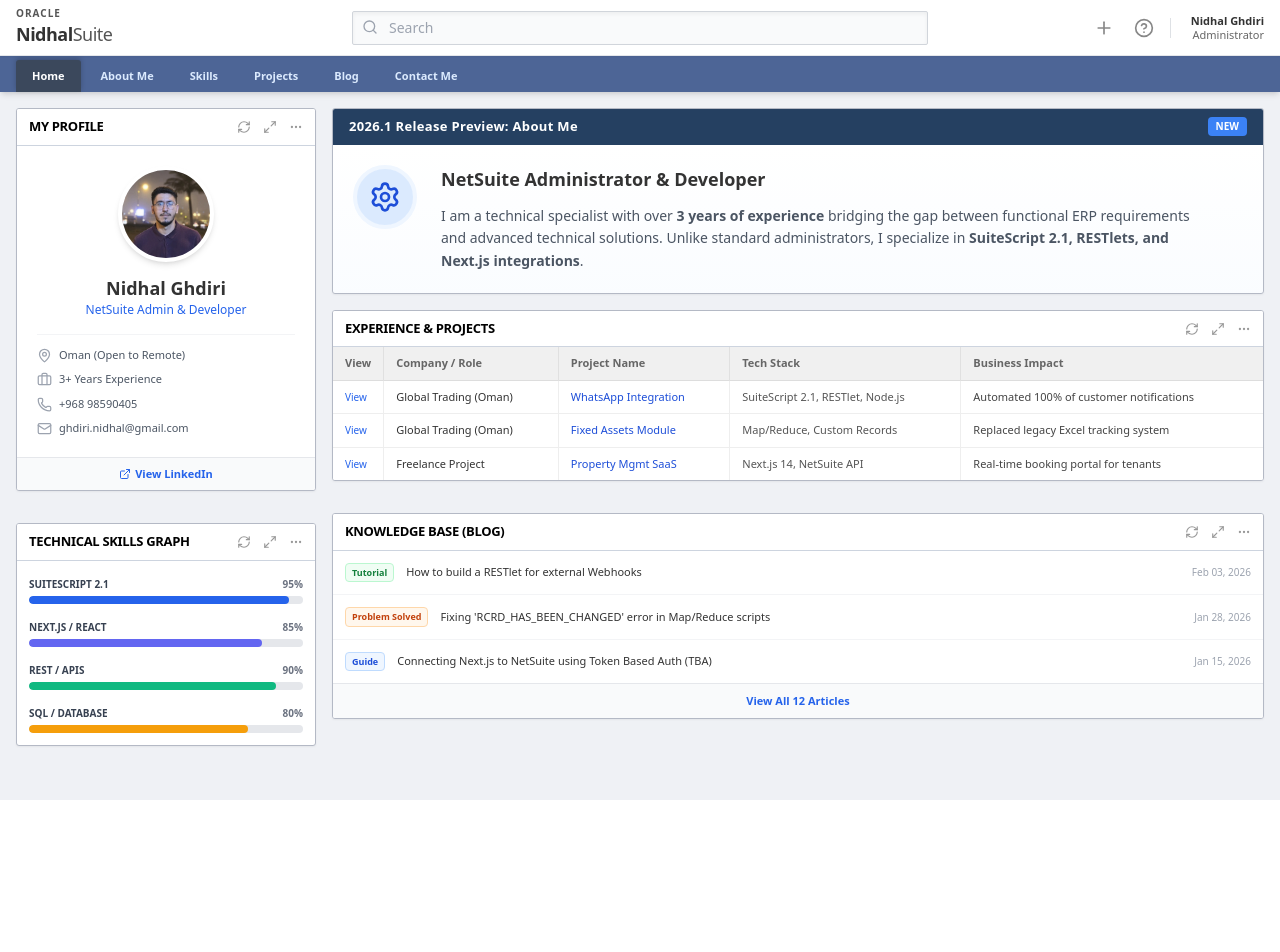
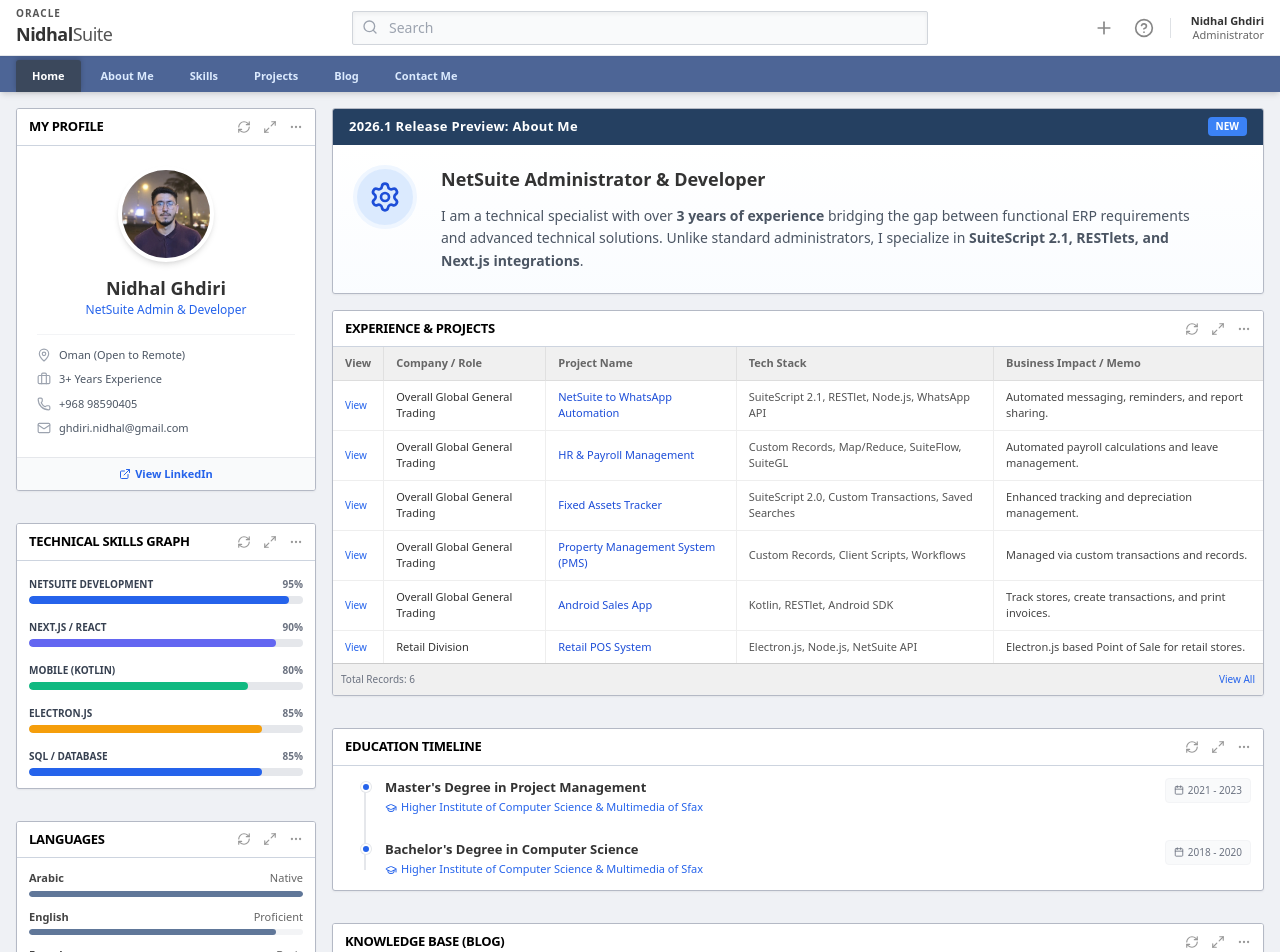
Before and after one commit to nidhalwebtest-ux/portfolio, a Next.js app: page / in a window 1280 px wide. Shown: the top 952 px of the page. Before the commit the page ends 800 px from the top, so only its background shows below. Built offline with nearby package versions, Linux system fonts and the light colour scheme.

Commit message:
Inprove Netsuite Dashboard UI/UX 3

```diff
--- a/app/data.ts
+++ b/app/data.ts
@@ -1,51 +1,168 @@
 export type Project = {
   id: string;
-  type: "Integration" | "SuiteScript" | "Workflow" | "Advanced PDF";
+  type:
+    | "Integration"
+    | "SuiteScript"
+    | "Custom Module"
+    | "Mobile App"
+    | "Desktop App";
   title: string;
-  custEntity: string; // Customer Name
-  status: "Released" | "Testing" | "Planned";
+  custEntity: string; // Client or Company Name
+  status: "Released" | "In Progress" | "Testing";
   date: string;
-  memo: string; // Short description
-  description: string; // Long HTML description
+  memo: string; // Short "Impact" description for the list view
+  description: string; // Detailed HTML description for the record view
   techStack: string[];
 };
 
 export const projects: Project[] = [
   {
-    id: "PRJ-001",
+    id: "INT-001",
     type: "Integration",
-    title: "WhatsApp Notification System",
-    custEntity: "Global General Trading",
+    title: "NetSuite to WhatsApp Automation",
+    custEntity: "Overall Global General Trading",
     status: "Released",
-    date: "02/02/2026",
-    memo: "Automated 2-way sync using RESTlets",
-    description:
-      "<p>Engineered a RESTlet-based middleware to connect NetSuite with WhatsApp Business API...</p>",
-    techStack: ["SuiteScript 2.1", "Node.js", "RESTlet"],
+    date: "2024-02-01",
+    memo: "Automated messaging, reminders, and report sharing.",
+    description: `
+      <p><strong>Business Problem:</strong> The sales team experienced delays in communicating order updates and sharing invoices with clients manually.</p>
+      <br>
+      <p><strong>Solution:</strong> Engineered a robust integration between NetSuite and the WhatsApp Business API using SuiteScript 2.1 and RESTlets.</p>
+      <ul>
+        <li>Automated order confirmation messages upon Sales Order approval.</li>
+        <li>Implemented scheduled scripts to send payment reminders with PDF invoice attachments.</li>
+        <li>Reduced manual communication time by approximately 40%.</li>
+      </ul>
+    `,
+    techStack: ["SuiteScript 2.1", "RESTlet", "Node.js", "WhatsApp API"],
   },
   {
-    id: "PRJ-002",
-    type: "SuiteScript",
-    title: "HR & Payroll Module",
-    custEntity: "Internal Project",
+    id: "MOD-002",
+    type: "Custom Module",
+    title: "HR & Payroll Management",
+    custEntity: "Overall Global General Trading",
     status: "Released",
-    date: "15/01/2026",
-    memo: "Custom payroll calculations and leave management",
-    description:
-      "<p>Built a custom record structure to handle employee leave requests and salary slip generation...</p>",
-    techStack: ["Map/Reduce", "Suitelet", "Custom Records"],
+    date: "2023-11-15",
+    memo: "Automated payroll calculations and leave management.",
+    description: `
+      <p><strong>Challenge:</strong> The company relied on external software for payroll, causing data discrepancies with the ERP finance data.</p>
+      <br>
+      <p><strong>Solution:</strong> Built a native HRIS module entirely within NetSuite.</p>
+      <ul>
+        <li>Created Custom Records for Employees, Leave Requests, and Salary Structures.</li>
+        <li>Wrote Map/Reduce scripts to automate monthly salary slip generation based on attendance and leave balance.</li>
+        <li>Implemented SuiteFlow workflows for leave approval hierarchies.</li>
+      </ul>
+    `,
+    techStack: ["Custom Records", "Map/Reduce", "SuiteFlow", "SuiteGL"],
   },
   {
-    id: "PRJ-003",
-    type: "Advanced PDF",
-    title: "Dynamic Invoice Layout",
-    custEntity: "Retail Client",
+    id: "MOD-003",
+    type: "Custom Module",
+    title: "Fixed Assets Tracker",
+    custEntity: "Overall Global General Trading",
     status: "Released",
-    date: "10/12/2025",
-    memo: "HTML/FreeMarker template with conditional logic",
-    description:
-      "<p>Created a complex Advanced PDF/HTML template that changes layout based on subsidiary...</p>",
-    techStack: ["FreeMarker", "HTML/CSS", "BFO"],
+    date: "2023-08-10",
+    memo: "Enhanced tracking and depreciation management.",
+    description: `
+      <p>Developed a custom Fixed Assets solution to replace legacy Excel tracking.</p>
+      <ul>
+        <li>Automated depreciation journal entries using Scheduled Scripts.</li>
+        <li>Created a dashboard for Finance to view asset value in real-time.</li>
+        <li>Ensured 100% compliance with internal accounting standards.</li>
+      </ul>
+    `,
+    techStack: ["SuiteScript 2.0", "Custom Transactions", "Saved Searches"],
   },
-  // Add more from your CV...
+  {
+    id: "APP-004",
+    type: "Custom Module",
+    title: "Property Management System (PMS)",
+    custEntity: "Overall Global General Trading",
+    status: "Released",
+    date: "2023-05-20",
+    memo: "Managed via custom transactions and records.",
+    description: `
+      <p>A comprehensive system to manage real estate assets directly within NetSuite.</p>
+      <ul>
+        <li>Tracked tenant contracts, rental payments, and unit availability.</li>
+        <li>Automated recurring invoicing for rent based on contract terms.</li>
+        <li>Built utilizing Custom Transactions to separate rental income from standard sales.</li>
+      </ul>
+    `,
+    techStack: ["Custom Records", "Client Scripts", "Workflows"],
+  },
+  {
+    id: "MOB-005",
+    type: "Mobile App",
+    title: "Android Sales App",
+    custEntity: "Overall Global General Trading",
+    status: "Released",
+    date: "2023-03-01",
+    memo: "Track stores, create transactions, and print invoices.",
+    description: `
+      <p>Built a native Android application for field sales representatives to operate offline and sync with NetSuite.</p>
+      <ul>
+        <li>Enabled sales reps to create Sales Orders and print invoices via Bluetooth thermal printers.</li>
+        <li>Syncs data back to NetSuite via RESTlets when internet is available.</li>
+      </ul>
+    `,
+    techStack: ["Kotlin", "RESTlet", "Android SDK"],
+  },
+  {
+    id: "POS-006",
+    type: "Desktop App",
+    title: "Retail POS System",
+    custEntity: "Retail Division",
+    status: "Released",
+    date: "2023-01-15",
+    memo: "Electron.js based Point of Sale for retail stores.",
+    description: `
+      <p>Designed a desktop POS system for high-speed retail checkout.</p>
+      <ul>
+        <li>Built with Electron.js for cross-platform compatibility.</li>
+        <li>Integrated directly with NetSuite Inventory to update stock levels in real-time.</li>
+      </ul>
+    `,
+    techStack: ["Electron.js", "Node.js", "NetSuite API"],
+  },
 ];
+
+export const skills = [
+  { name: "NetSuite Development", level: "95%", category: "ERP" }, // SuiteScript 1.0/2.0 [cite: 22]
+  { name: "Next.js / React", level: "90%", category: "Web" }, // [cite: 25]
+  { name: "Mobile (Kotlin)", level: "80%", category: "Mobile" }, // [cite: 24]
+  { name: "Electron.js", level: "85%", category: "Software" }, // [cite: 26]
+  { name: "SQL / Database", level: "85%", category: "Backend" }, // [cite: 27]
+];
+
+export const profileData = {
+  name: "Nidhal Ghdiri",
+  role: "NetSuite Administrator & Developer",
+  location: "Oman",
+  phone: "+968 98590405",
+  email: "ghdiri.nidhal@gmail.com",
+  experience: "3+ Years",
+  linkedIn: "linkedin.com/in/nidhal-ghdiri",
+};
+
+export const education = [
+  {
+    degree: "Master's Degree in Project Management",
+    school: "Higher Institute of Computer Science & Multimedia of Sfax",
+    year: "2021 - 2023",
+    status: "Completed",
+  },
+  {
+    degree: "Bachelor's Degree in Computer Science",
+    school: "Higher Institute of Computer Science & Multimedia of Sfax",
+    year: "2018 - 2020",
+    status: "Completed",
+  },
+];
+
+export const languages = [
+  { name: "Arabic", level: "Native", percent: "100%" },
+  { name: "English", level: "Proficient", percent: "90%" },
+  { name: "French", level: "Basic", percent: "40%" },
+];
--- a/app/page.tsx
+++ b/app/page.tsx
@@ -1,16 +1,17 @@
 import Portlet from "@/components/dashboard/Portlet";
 import JsonLd from "@/components/JsonLd";
+import { projects, skills, education, languages } from "@/app/data"; // Import data
+import Link from "next/link";
 import {
-  FileText,
-  Settings,
   Briefcase,
   Mail,
   MapPin,
   Phone,
   ExternalLink,
-  Code2,
-  Database,
-  LayoutTemplate,
+  Settings,
+  GraduationCap,
+  Languages,
+  Calendar,
 } from "lucide-react";
 import Image from "next/image";
 
@@ -19,16 +20,16 @@
     <div className="grid grid-cols-1 md:grid-cols-12 gap-4 items-start">
       {/* --- LEFT COLUMN (3 Cols) --- */}
       <div className="md:col-span-3 flex flex-col gap-4">
-        {/* 1. PROFILE */}
+        {/* 1. PROFILE PORTLET */}
         <Portlet title="My Profile" hidePadding>
           <div className="p-5 flex flex-col items-center text-center bg-white">
-            <div className="w-24 h-24 rounded-full bg-gray-200 border-4 border-white shadow-md overflow-hidden mb-3 flex items-center justify-center text-blue-300 font-bold text-2xl relative">
+            <div className="w-24 h-24 rounded-full bg-gray-200 border-4 border-white shadow-md overflow-hidden mb-3 flex items-center justify-center relative">
               <Image
-                src="/profile.jpeg" // Just "/" points to the public folder automatically
+                src="/profile.jpeg"
                 alt="Portrait of Nidhal Ghdiri"
-                fill // This makes the image fill the parent circle
-                className="object-cover" // This ensures the image doesn't stretch/distort
-                priority // Loads the image immediately (good for LCP)
+                fill
+                className="object-cover"
+                priority
               />
             </div>
             <h2 className="font-bold text-lg text-[#333]">Nidhal Ghdiri</h2>
@@ -37,57 +38,78 @@
             </p>
             <div className="w-full text-left space-y-2 text-[11px] border-t border-gray-100 pt-3">
               <ProfileItem
-                icon={<MapPin size={15} />}
+                icon={<MapPin size={14} />}
                 text="Oman (Open to Remote)"
               />
               <ProfileItem
-                icon={<Briefcase size={15} />}
+                icon={<Briefcase size={14} />}
                 text="3+ Years Experience"
               />
-              <ProfileItem icon={<Phone size={15} />} text="+968 98590405" />
+              <ProfileItem icon={<Phone size={14} />} text="+968 98590405" />
               <ProfileItem
-                icon={<Mail size={15} />}
+                icon={<Mail size={14} />}
                 text="ghdiri.nidhal@gmail.com"
               />
             </div>
           </div>
           <div className="bg-gray-50 border-t border-gray-200 p-2 flex justify-center">
-            <button className="text-[11px] font-bold text-blue-600 hover:underline flex items-center gap-1">
+            <Link
+              href="https://linkedin.com/in/nidhal-ghdiri"
+              target="_blank"
+              className="text-[11px] font-bold text-blue-600 hover:underline flex items-center gap-1"
+            >
               <ExternalLink className="w-3 h-3" /> View LinkedIn
-            </button>
+            </Link>
           </div>
         </Portlet>
 
-        {/* 2. SKILLS (Graphic Animation) */}
+        {/* 2. SKILLS GRAPH (Dynamic Data) */}
         <Portlet title="Technical Skills Graph">
           <div className="space-y-4 pt-1">
-            <SkillBar
-              label="SuiteScript 2.1"
-              percent="95%"
-              color="bg-blue-600"
-            />
-            <SkillBar
-              label="Next.js / React"
-              percent="85%"
-              color="bg-indigo-500"
-            />
-            <SkillBar
-              label="REST / APIs"
-              percent="90%"
-              color="bg-emerald-500"
-            />
-            <SkillBar
-              label="SQL / Database"
-              percent="80%"
-              color="bg-amber-500"
-            />
+            {skills.map((skill, index) => (
+              <SkillBar
+                key={index}
+                label={skill.name}
+                percent={skill.level}
+                // Auto-assign colors based on index for variety
+                color={
+                  index % 4 === 0
+                    ? "bg-blue-600"
+                    : index % 4 === 1
+                      ? "bg-indigo-500"
+                      : index % 4 === 2
+                        ? "bg-emerald-500"
+                        : "bg-amber-500"
+                }
+              />
+            ))}
+          </div>
+        </Portlet>
+
+        {/* 3. LANGUAGES (New Graph Portlet) */}
+        <Portlet title="Languages">
+          <div className="space-y-3">
+            {languages.map((lang, index) => (
+              <div key={index} className="flex flex-col gap-1">
+                <div className="flex justify-between text-[11px]">
+                  <span className="font-bold text-[#444]">{lang.name}</span>
+                  <span className="text-[#666]">{lang.level}</span>
+                </div>
+                <div className="w-full bg-gray-100 rounded-full h-1.5 overflow-hidden">
+                  <div
+                    className="bg-[#607799] h-1.5 rounded-full"
+                    style={{ width: lang.percent }}
+                  ></div>
+                </div>
+              </div>
+            ))}
           </div>
         </Portlet>
       </div>
 
       {/* --- RIGHT COLUMN (9 Cols) --- */}
       <div className="md:col-span-9 flex flex-col gap-4">
-        {/* 3. BIO (Release Preview) */}
+        {/* 4. BIO (Release Preview) */}
         <div className="bg-white border border-[#b4b9c5] rounded-[3px] shadow-sm overflow-hidden">
           <div className="bg-[#254061] px-4 py-2 flex items-center justify-between text-white">
             <h3 className="font-bold text-[13px] tracking-wide">
@@ -119,7 +141,7 @@
           </div>
         </div>
 
-        {/* 4. PROJECTS LIST */}
+        {/* 5. PROJECTS LIST (Dynamic from Data) */}
         <Portlet title="Experience & Projects" hidePadding>
           <div className="overflow-x-auto">
             <table className="w-full text-left text-[11px] border-collapse">
@@ -137,34 +159,60 @@
                   <th className="py-2 px-3 border-r border-[#e0e0e0]">
                     Tech Stack
                   </th>
-                  <th className="py-2 px-3">Business Impact</th>
+                  <th className="py-2 px-3">Business Impact / Memo</th>
                 </tr>
               </thead>
               <tbody className="divide-y divide-[#eee]">
-                <ProjectRow
-                  role="Global Trading (Oman)"
-                  project="WhatsApp Integration"
-                  stack="SuiteScript 2.1, RESTlet, Node.js"
-                  impact="Automated 100% of customer notifications"
-                />
-                <ProjectRow
-                  role="Global Trading (Oman)"
-                  project="Fixed Assets Module"
-                  stack="Map/Reduce, Custom Records"
-                  impact="Replaced legacy Excel tracking system"
-                />
-                <ProjectRow
-                  role="Freelance Project"
-                  project="Property Mgmt SaaS"
-                  stack="Next.js 14, NetSuite API"
-                  impact="Real-time booking portal for tenants"
-                />
+                {projects.map((p) => (
+                  <ProjectRow
+                    key={p.id}
+                    id={p.id}
+                    role={p.custEntity}
+                    project={p.title}
+                    stack={p.techStack.join(", ")} // Convert array to string
+                    impact={p.memo}
+                  />
+                ))}
               </tbody>
             </table>
           </div>
+          <div className="p-2 bg-[#f0f0f0] border-t border-[#ccc] flex justify-between text-[10px] text-gray-500">
+            <span>Total Records: {projects.length}</span>
+            <Link href="/projects" className="text-blue-600 hover:underline">
+              View All
+            </Link>
+          </div>
         </Portlet>
 
-        {/* 5. BLOG / ARTICLES (Knowledge Base) */}
+        {/* 6. EDUCATION (New Timeline Portlet) */}
+        <Portlet title="Education Timeline">
+          <div className="relative pl-4 space-y-6 before:absolute before:left-[19px] before:top-2 before:bottom-2 before:w-[2px] before:bg-gray-200">
+            {education.map((edu, index) => (
+              <div key={index} className="relative pl-6">
+                {/* Timeline Dot */}
+                <div className="absolute left-0 top-1 w-2.5 h-2.5 bg-blue-600 rounded-full border-2 border-white ring-1 ring-gray-200"></div>
+
+                <div className="flex flex-col sm:flex-row sm:justify-between sm:items-start">
+                  <div>
+                    <h4 className="font-bold text-[13px] text-[#333]">
+                      {edu.degree}
+                    </h4>
+                    <div className="text-[11px] text-blue-600 font-medium mt-0.5 flex items-center gap-1">
+                      <GraduationCap size={12} />
+                      {edu.school}
+                    </div>
+                  </div>
+                  <div className="flex items-center gap-1 text-[10px] text-gray-500 font-medium bg-gray-50 px-2 py-1 rounded border border-gray-100 mt-1 sm:mt-0">
+                    <Calendar size={10} />
+                    {edu.year}
+                  </div>
+                </div>
+              </div>
+            ))}
+          </div>
+        </Portlet>
+
+        {/* 7. BLOG / ARTICLES */}
         <Portlet title="Knowledge Base (Blog)" hidePadding>
           <div className="divide-y divide-gray-100">
             <BlogRow
@@ -177,16 +225,6 @@
               title="Fixing 'RCRD_HAS_BEEN_CHANGED' error in Map/Reduce scripts"
               date="Jan 28, 2026"
             />
-            <BlogRow
-              category="Guide"
-              title="Connecting Next.js to NetSuite using Token Based Auth (TBA)"
-              date="Jan 15, 2026"
-            />
-          </div>
-          <div className="p-2 bg-gray-50 text-center border-t border-gray-200">
-            <button className="text-[11px] font-bold text-blue-600 hover:underline">
-              View All 12 Articles
-            </button>
           </div>
         </Portlet>
       </div>
@@ -200,7 +238,7 @@
 function ProfileItem({ icon, text }: { icon: any; text: string }) {
   return (
     <div className="flex items-center gap-2 text-gray-600">
-      <div className="w-3.5 h-3.5 text-gray-400">{icon}</div>
+      <div className="text-gray-400">{icon}</div>
       <span className="truncate">{text}</span>
     </div>
   );
@@ -224,7 +262,6 @@
         <span className="text-[10px] font-bold text-gray-500">{percent}</span>
       </div>
       <div className="w-full bg-gray-200 rounded-full h-2 overflow-hidden">
-        {/* The width style here animates the bar */}
         <div
           className={`${color} h-2 rounded-full transition-all duration-1000 ease-out`}
           style={{ width: percent }}
@@ -234,17 +271,17 @@
   );
 }
 
-function ProjectRow({ role, project, stack, impact }: any) {
+function ProjectRow({ id, role, project, stack, impact }: any) {
   return (
     <tr className="hover:bg-[#eefaee] group cursor-pointer transition-colors bg-white">
       <td className="py-2 px-3 border-r border-[#eee] text-blue-600 font-medium text-[10px]">
-        View
+        <Link href={`/projects/${id}`}>View</Link>
       </td>
       <td className="py-2 px-3 border-r border-[#eee] font-medium text-[#333]">
         {role}
       </td>
       <td className="py-2 px-3 border-r border-[#eee] text-blue-700 hover:underline font-medium">
-        {project}
+        <Link href={`/projects/${id}`}>{project}</Link>
       </td>
       <td className="py-2 px-3 border-r border-[#eee] text-[#555]">{stack}</td>
       <td className="py-2 px-3 text-[#444]">{impact}</td>
```
